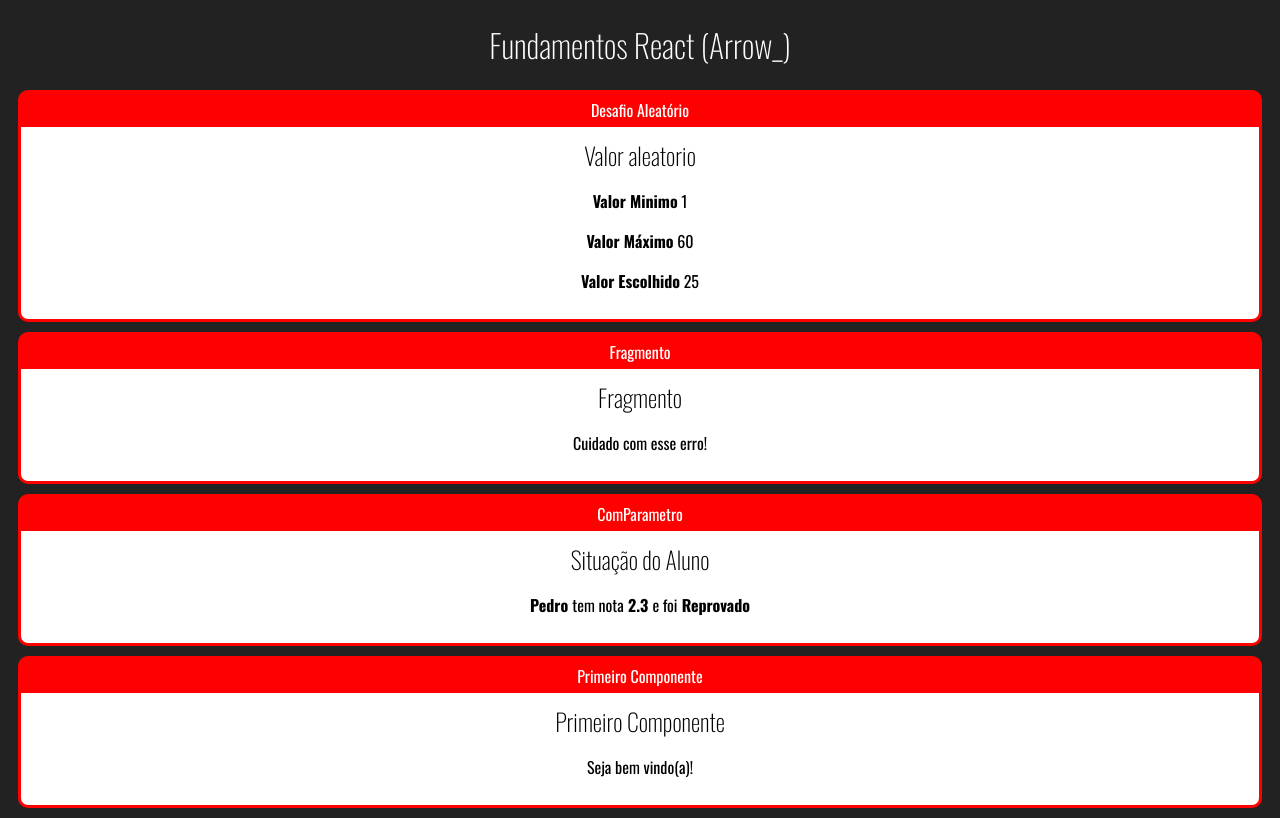
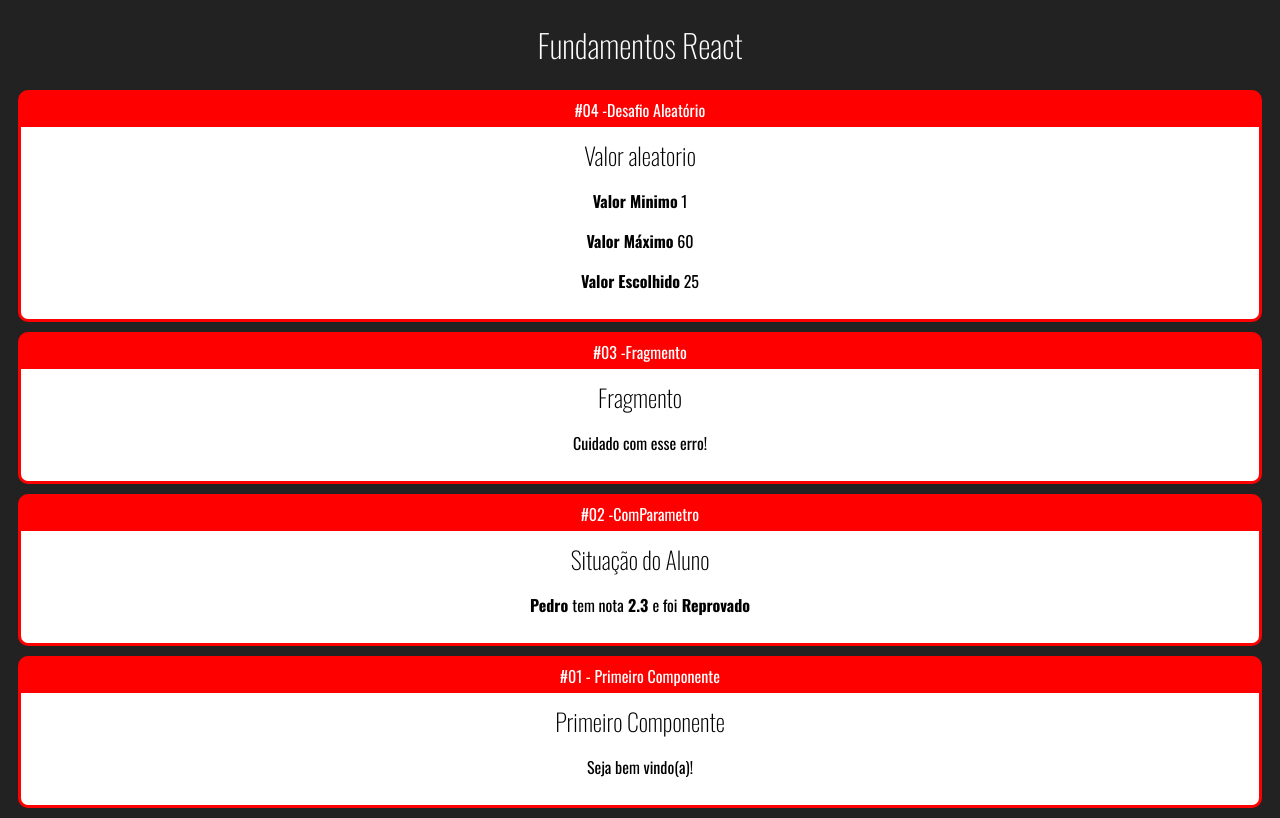
Before and after one commit to lucasg13info/curso-react, a React (Create React App) app in the folder fundamentos-react/: page / in a window 1280 px wide. Built offline with nearby package versions, Linux system fonts and the light colour scheme.

Commit message:
Adicionando todos os exercicios dentro de cards

```diff
--- a/fundamentos-react/src/App.jsx
+++ b/fundamentos-react/src/App.jsx
@@ -9,24 +9,24 @@ import Fragmento from './components/basicos/Fragmento';
 
 export default () =>(
         <div id="root">
-            <h1>Fundamentos React (Arrow_)</h1>
+            <h1>Fundamentos React</h1>
 
-        <Card titulo="Desafio Aleatório">
+        <Card titulo="#04 -Desafio Aleatório">
             <Aleatorio min= {1} max={60}/>
         </Card>
 
-        <Card titulo="Fragmento">
+        <Card titulo="#03 -Fragmento">
             <Fragmento/>
         </Card>
 
-        <Card titulo="ComParametro">
+        <Card titulo="#02 -ComParametro">
             <ComParametro titulo="Situação do Aluno"
                 aluno= "Pedro"
                 nota= {2.3}
             />
         </Card>
 
-        <Card titulo="Primeiro Componente">
+        <Card titulo="#01 - Primeiro Componente">
             <Primeiro></Primeiro>
         </Card>
 
```
